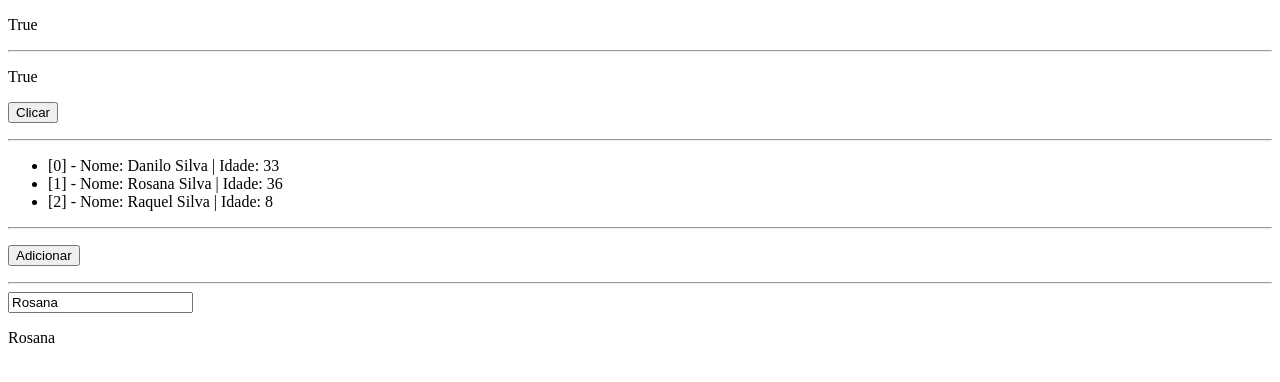
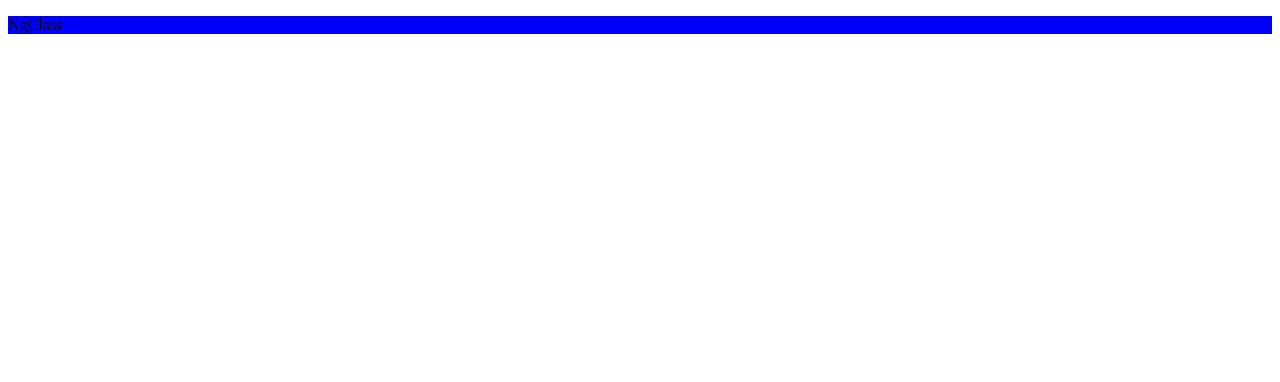
Before and after one commit to ddcsilva/Cursos-Dener-Troquatte, an Angular app in the folder meu-primeiro-projeto/: page / in a window 1280 px wide. Shown: the top 382 px of the page. Built offline with nearby package versions, Linux system fonts and the light colour scheme.

Commit message:
Aula "ngClass"

```diff
--- a/meu-primeiro-projeto/src/app/app.component.ts
+++ b/meu-primeiro-projeto/src/app/app.component.ts
@@ -3,7 +3,7 @@ import { Component, OnInit } from '@angular/core';
 @Component({
   selector: 'app-root',
   template: `
-    <app-diretivas-estruturais></app-diretivas-estruturais>
+    <app-diretivas-atributos></app-diretivas-atributos>
     <router-outlet></router-outlet>
   `,
 })
--- a/meu-primeiro-projeto/src/app/diretivas-atributos/diretivas-atributos.component.html
+++ b/meu-primeiro-projeto/src/app/diretivas-atributos/diretivas-atributos.component.html
@@ -1 +1 @@
-<p>diretivas-atributos works!</p>
+<p [ngClass]="{'active': valor, 'disabled': !valor}"> NgClass </p>
--- a/meu-primeiro-projeto/src/app/diretivas-atributos/diretivas-atributos.component.scss
+++ b/meu-primeiro-projeto/src/app/diretivas-atributos/diretivas-atributos.component.scss
@@ -0,0 +1,7 @@
+.active {
+  background: red;
+}
+
+.disabled {
+  background: blue;
+}
--- a/meu-primeiro-projeto/src/app/diretivas-atributos/diretivas-atributos.component.ts
+++ b/meu-primeiro-projeto/src/app/diretivas-atributos/diretivas-atributos.component.ts
@@ -3,13 +3,20 @@ import { Component, OnInit } from '@angular/core';
 @Component({
   selector: 'app-diretivas-atributos',
   templateUrl: './diretivas-atributos.component.html',
-  styleUrls: ['./diretivas-atributos.component.scss']
+  styleUrls: ['./diretivas-atributos.component.scss'],
 })
 export class DiretivasAtributosComponent implements OnInit {
+  public valor: boolean = true;
 
-  constructor() { }
+  constructor() {}
 
   ngOnInit(): void {
+    setInterval(() => {
+      if (this.valor) {
+        this.valor = false;
+      } else {
+        this.valor = true;
+      }
+    }, 2000);
   }
-
 }
```
